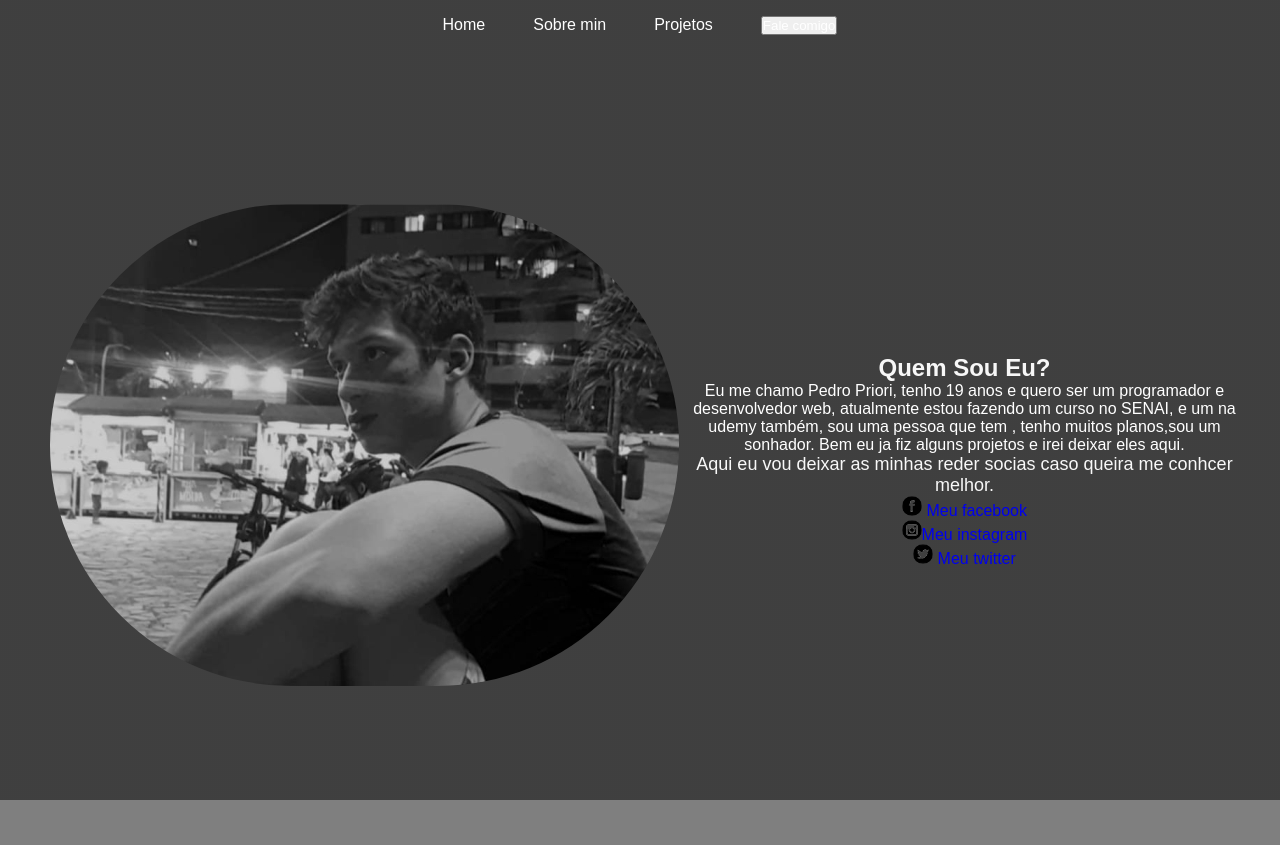
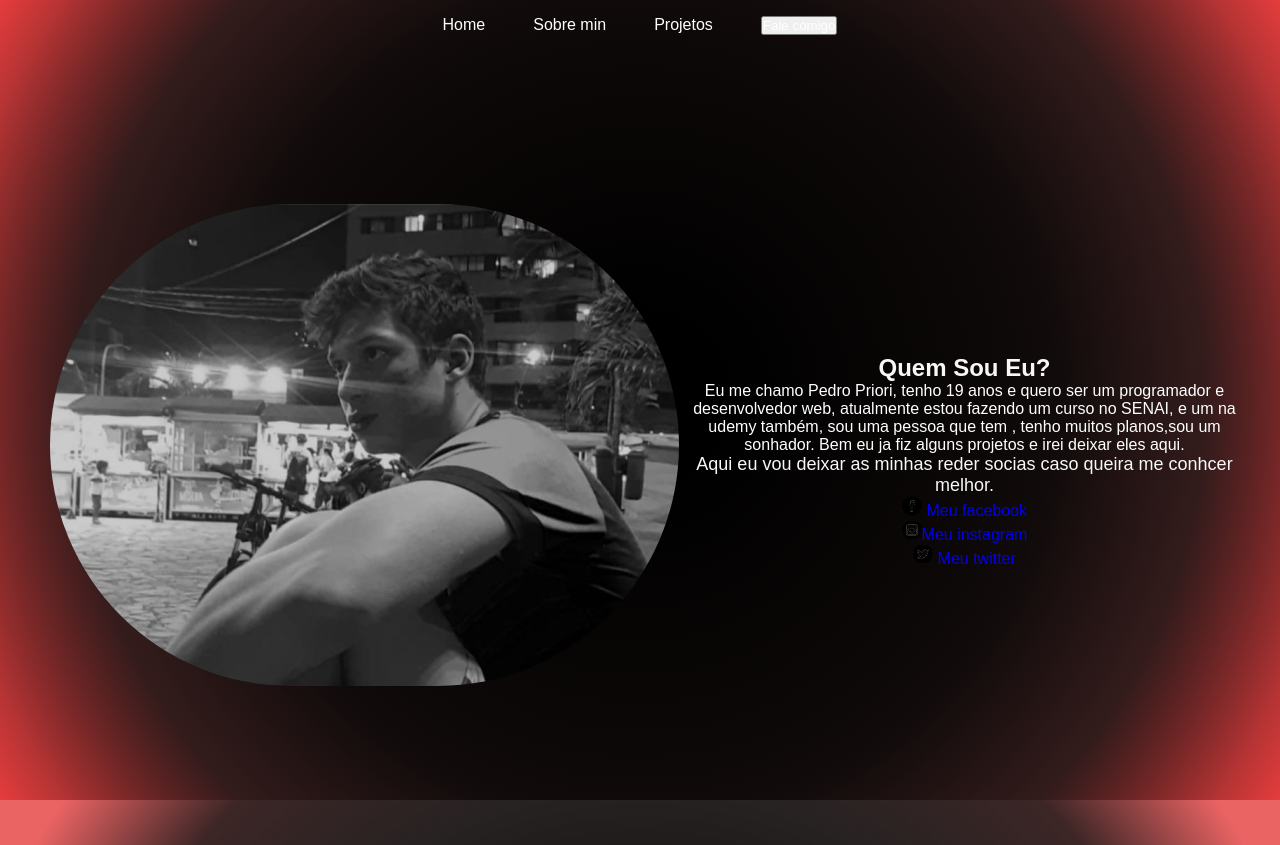
Before and after one commit to Pedro-Priori/portfolio-inicio.github.io, a plain HTML site: page index.html in a window 1280 px wide. Drawn offline with Linux system fonts and the light colour scheme.

Commit message:
por enquanto ta assim

```diff
--- a/index.html
+++ b/index.html
@@ -12,18 +12,18 @@
     <div class="background">
         <header>
             <div class="cabecalho-link">
-                <li><a href="">Home</a>
+                <li><a href="./index.html">Home</a>
                 </li>
-                <li><a href="">Sobre min</a>
+                <li><a href="./inicial/">Sobre min</a>
                 </li>
-                <li><a href="">Projetos</a>
+                <li><a href="./projetos/">Projetos</a>
                 </li>
                 <button> <a href="https://www.linkedin.com/in/pedro-priori-/" target="_blank" rel="external">Fale
                         comigo</a> </button>
             </div>
         </header>
         <div class="container">
-            <img src="site.jpg" alt="imagem minha sentado olhando pro nada">
+            <img src="/img/site.jpg" alt="imagem minha sentado olhando pro nada">
             <main>
                 <h1>  Quem Sou Eu?  </h1>
                 <p>
@@ -34,15 +34,15 @@
                 <h2>  Aqui eu vou deixar as minhas reder socias
                     caso queira me conhcer melhor.  </h2>
                 <ul>
-                    <img src="icone-facebook.png" alt=""><a href="https://www.facebook.com/Pedro.H.priori"
+                    <img src="/img/icone-facebook.png" alt=""><a href="https://www.facebook.com/Pedro.H.priori"
                         target="blank" rel="external"> Meu facebook</a> </li>
                 </ul>
                 <ul>
-                    <img src="icone-instagram.png" alt=""><a href="https://www.instagram.com/priori.26/" target="blank"
+                    <img src="/img/icone-instagram.png" alt=""><a href="https://www.instagram.com/priori.26/" target="blank"
                         rel="external">Meu instagram</a>
                 </ul>
                 <ul>
-                    <img src="icone-twitter.png" alt=""><a href="https://twitter.com/pedropriori3" target="blank"
+                    <img src="/img/icone-twitter.png" alt=""><a href="https://twitter.com/pedropriori3" target="blank"
                         rel="external"> Meu twitter</a>
                 </ul>
             </main>
--- a/style.css
+++ b/style.css
@@ -11,7 +11,8 @@
 
 body{
     overflow: hidden;
-    background: linear-gradient(rgba(0,0,0,0.5),rgba(0,0,0,0.5) );
+    background: rgb(0,0,0);
+    background: radial-gradient(circle, rgba(0,0,0,1) 9%, rgba(14,8,8,0.8939950980392157) 55%, rgba(51,27,27,0.9528186274509804) 75%, rgba(228,47,47,0.75) 93%);
     background-size: cover;
     background-position:center;
     width: 100%;
@@ -27,7 +28,8 @@ body{
 }
 
 .background {
-    background: linear-gradient(rgba(0,0,0,0.5),rgba(0,0,0,0.5) );
+    background: rgb(0,0,0);
+background: radial-gradient(circle, rgba(0,0,0,1) 9%, rgba(14,8,8,0.8939950980392157) 55%, rgba(51,27,27,0.9528186274509804) 75%, rgba(228,47,47,0.75) 100%);
     background-size: cover;
     background-position:center;
     width: 100%;
```
Also changed, not shown: img/icone-facebook.png (renamed from icone-facebook.png), img/icone-instagram.png (renamed from icone-instagram.png), img/icone-twitter.png (renamed from icone-twitter.png), img/pedro.ft.pro.site.jpg (renamed from pedro.ft.pro.site.jpg), img/site.jpg (renamed from site.jpg).
